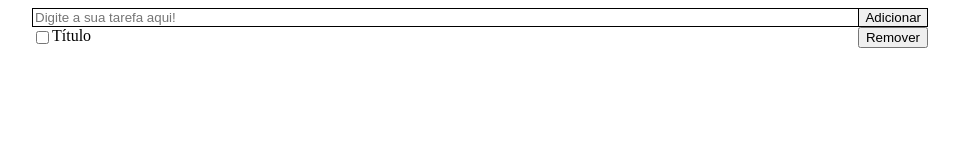
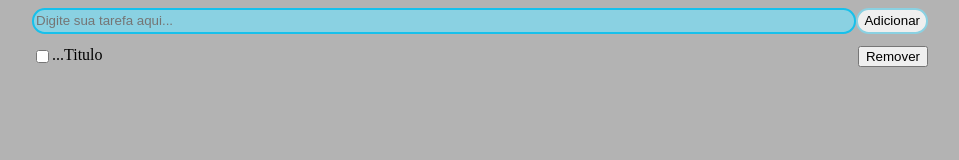
Before and after one commit to BeatrizZanelatto/2023-programacao-2-ia21, a website: page client-vanilla/index.html in a window 1280 px wide. Shown: the whole page, without its empty margins (160-1119 px from the left). Drawn offline with Linux system fonts and the light colour scheme.

```diff
--- a/client_vanilla/index.html
+++ b/client-vanilla/index.html
@@ -1,5 +1,6 @@
 <!DOCTYPE html>
 <html>
+
 <head>
     <meta charset='utf-8'>
     <meta http-equiv='X-UA-Compatible' content='IE=edge'>
@@ -8,19 +9,26 @@
     <link rel='stylesheet' type='text/css' media='screen' href='main.css'>
     <script src='main.js'></script>
 </head>
+
 <body>
     <header>
-        <input type="text" placeholder="Digite a sua tarefa aqui!">
-        <button>Adicionar</button>
+        <input type="text" class="inp-text" placeholder="Digite sua tarefa aqui...">
+
+        </input>
+        <button class="btn-enviar">
+            Adicionar
+        </button>
     </header>
     <main>
         <div>
             <div class="container">
-            <input type="checkbox">
-            <span>Título</span>
-            <button>Remover</button>
+                <input type="checkbox" />
+                <span class="span-sync">...</span>
+                <span class="span-container">Titulo</span>
+                <button>Remover</button>
             </div>
         </div>
     </main>
 </body>
+
 </html>
--- /dev/null
+++ b/client-vanilla/main.css
@@ -0,0 +1,47 @@
+* {
+    outline: none;
+    box-sizing: border-box;
+}
+
+body {
+    background-color: #b3b3b3;
+}
+
+header, main {
+    width: 70vw;
+    margin: 0 auto;
+    border: none;
+}
+
+header {
+    display: flex;
+    padding-bottom: 1vw;
+}
+
+header input {
+    flex-grow: 1;
+    border: 2px solid #17c0eb;
+    height: 2vw;
+    border-radius: 1vw;
+    background-color: #8ad1e2;
+    color: #FFFFFF;
+}
+
+header button {
+    border: 2px solid #8ad1e2;
+    border-radius: 1vw;
+}
+
+.container {
+    display: flex;
+}
+
+.span-container {
+    flex-grow: 1;
+    display: inline-block;
+}
+
+button:hover {
+    background-color: #b3b3b3;
+    border: 2px solid #000;
+}
--- a/client_vanilla/main.css
+++ /dev/null
@@ -1,27 +0,0 @@
-header, main {
-    width: 70vw;
-    margin: 0 auto;
-    border: none;
-}
-
-header{
-    display: flex;
-}
-header input {
-    flex-grow: 1;
-    border: 1px solid black;
-}
-
-header button {
-    border: 1px solid black;
-    border-left: none;
-}
-
-main div.container span{
-    display: inline-block;
-    flex-grow: 1;
-}
-
-main div.container {
-    display: flex;
-}
```
Also changed, not shown: client-vanilla/package.json (added, +15 -0 lines), server/package.json (added, +8 -0 lines), server/src/index.ts (added, +14 -0 lines), server/tsconfig.json (added, +103 -0 lines), client-vanilla/main.js (added), 4 other files.
